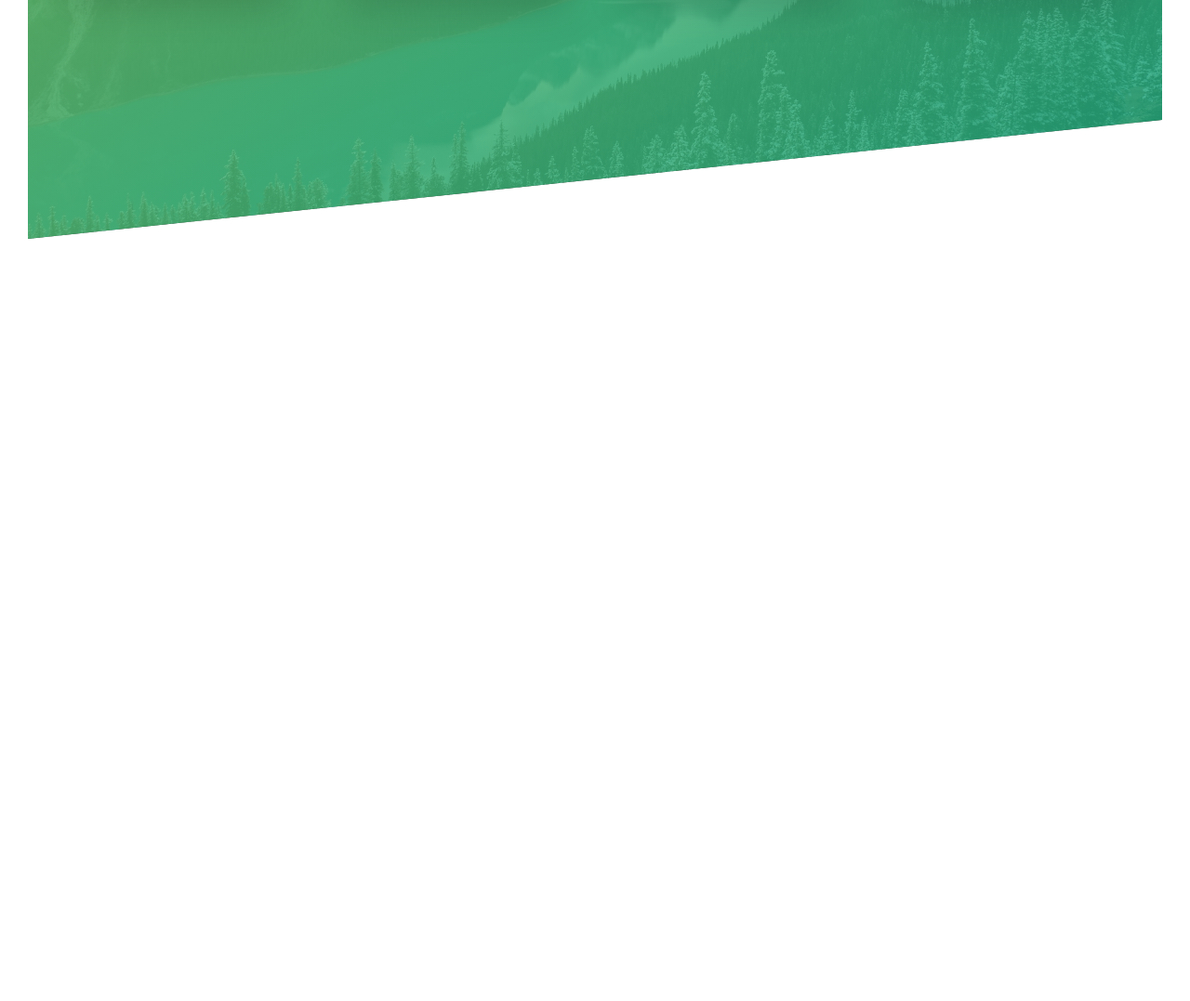
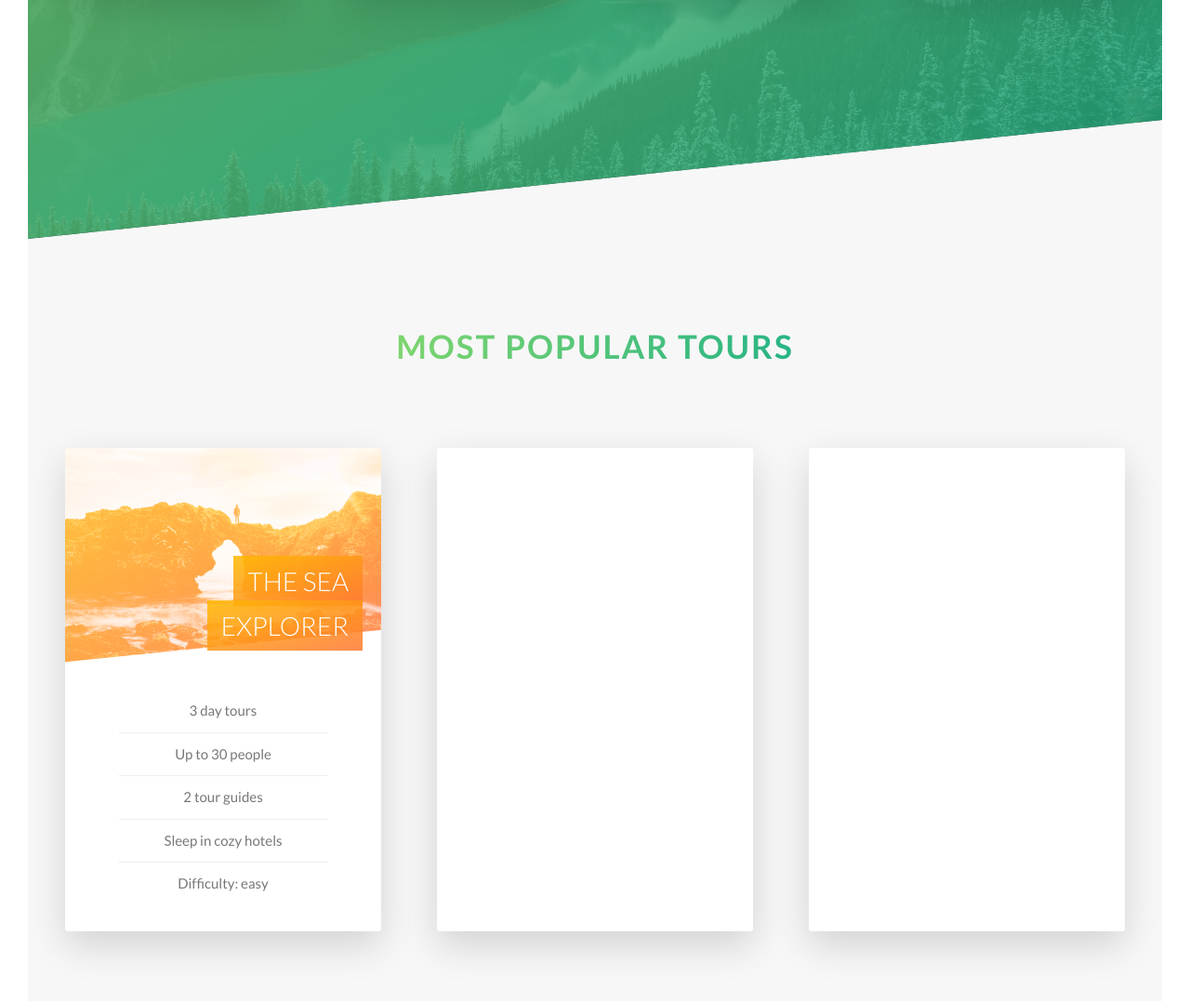
Before and after one commit to larklarky/natours, a website: page starter/index.html in a window 1280 px wide. Shown: the part 1967-3044 px from the top of the page at 93% size. Before the commit the page ends 2224 px from the top, so only its background shows below. Drawn offline with Linux system fonts and the light colour scheme.

Commit message:
start to build the Tours section

```diff
--- a/starter/index.html
+++ b/starter/index.html
@@ -94,6 +94,62 @@
                 </div>
             </section>
 
+            <section class="section-tours">
+                <div class="u-center-text u-margin-bottom-big">
+                    <h2 class="heading-secondary">
+                        Most popular tours
+                    </h2>
+                </div>
+                <div class="row">
+                    <div class="col-1-of-3">
+                        <div class="card">
+                           <div class="card__side card__side--front">
+                                <div class="card__picture card__picture--1">
+                                    &nbsp
+                                </div>
+                                <h4 class="card__heading">
+                                    <span class="card__heading-span card__heading-span--1">
+                                        The Sea Explorer
+                                    </span>
+                                </h4>
+                                <div class="card__details">
+                                    <ul>
+                                        <li>3 day tours</li>
+                                        <li>Up to 30 people</li>
+                                        <li>2 tour guides</li>
+                                        <li>Sleep in cozy hotels</li>
+                                        <li>Difficulty: easy</li>
+                                    </ul>
+                                </div>
+                           </div>
+                           <div class="card__side card__side--back card__side--back-1">
+                                Back
+                           </div>
+                        </div>
+                    </div>
+                    <div class="col-1-of-3">
+                        <div class="card">
+                            <div class="card__side card__side--front">
+                                Front
+                           </div>
+                           <div class="card__side card__side--back card__side--back-2">
+                                Back
+                           </div>
+                        </div>
+                    </div>
+                    <div class="col-1-of-3">
+                        <div class="card">
+                            <div class="card__side card__side--front">
+                                Front
+                           </div>
+                           <div class="card__side card__side--back card__side--back-3">
+                                Back
+                           </div>
+                        </div>
+                    </div>
+                </div>
+            </section>
+
         </main>
 
         <!-- <section class="grid-test">
--- a/starter/sass/abstracts/_variables.scss
+++ b/starter/sass/abstracts/_variables.scss
@@ -5,7 +5,14 @@ $color-primary: #55c57a;
 $color-primary-light: #7ed56f;
 $color-primary-dark: #28b485;
 
+$color-secondary-light: #ffb900;
+$color-secondary-dark: #ff7730;
+
+$color-tertiary-light: #2998ff;
+$color-tertiary-dark: #5643fa;
+
 $color-grey-light-1: #f7f7f7;
+$color-grey-light-2: #eee;
 
 $color-grey-dark: #777;
 $color-white: #fff;
--- /dev/null
+++ b/starter/sass/components/_card.scss
@@ -0,0 +1,115 @@
+.card {
+    perspective: 150rem;
+    -moz-perspective: 150rem;
+    position: relative;
+    height: 52rem;
+
+    &__side {
+        color: white;
+        font-size: 2rem;
+        height: 52rem;
+        transition: all .8s ease;
+        position: absolute;
+        top: 0;
+        left: 0;
+        width: 100%;
+        backface-visibility: hidden;
+        border-radius: 3px;
+        overflow: hidden;
+        box-shadow: 0 1.5rem 4rem rgba($color-black, .15);
+
+        &--front {
+            background-color: $color-white;
+        }
+
+        &--back {
+            transform: rotateY(180deg);
+
+            &-1 {
+                background-image: linear-gradient(to right bottom, $color-secondary-light,  $color-secondary-dark);
+            }
+
+            &-2 {
+                background-image: linear-gradient(to right bottom, $color-primary-light,  $color-primary-dark);
+            }
+
+            &-3 {
+                background-image: linear-gradient(to right bottom, $color-tertiary-light,  $color-tertiary-dark);
+            }
+
+        }
+    }
+
+    &:hover &__side--front {
+        transform: rotateY(-180deg);
+
+    }
+
+    &:hover &__side--back {
+        transform: rotateY(0);
+    }
+
+    //Frontside styling
+
+    &__picture {
+        background-size: cover;
+        height: 23rem;
+        background-blend-mode: screen;
+        clip-path: polygon(0 0, 100% 0, 100% 85%, 0 100%);
+        -webkit-clip-path: polygon(0 0, 100% 0, 100% 85%, 0 100%);
+
+        &--1 {
+            background-image: linear-gradient(to right bottom, $color-secondary-light,  $color-secondary-dark), url(../../img/nat-5.jpg);
+        }
+
+        &--2 {
+            background-image: linear-gradient(to right bottom, $color-primary-light,  $color-primary-dark), url(../../img/nat-6.jpg);
+        }
+
+        &--3 {
+            background-image: linear-gradient(to right bottom, $color-tertiary-light,  $color-tertiary-dark), url(../../img/nat-7.jpg);
+        }
+    }
+
+    &__heading {
+        font-size: 2.8rem;
+        font-weight: 300;
+        text-transform: uppercase;
+        text-align: right;
+        position: absolute;
+        top: 12rem;
+        right: 2rem;
+        width: 75%;
+    }
+
+    &__heading-span {
+        padding: 1rem 1.5rem;
+        -webkit-box-decoration-break: clone;
+        box-decoration-break: clone;
+        &--1 {
+            background-image: linear-gradient(to right bottom, rgba($color-secondary-light, .85), rgba($color-secondary-dark, .85));
+        }
+    }
+
+    &__details {
+        padding: 3rem;
+
+        ul {
+            list-style: none;
+            width: 80%;
+            color: $color-grey-dark;
+            margin: 0 auto;
+
+            li {
+                text-align: center;
+                font-size: 1.5rem;
+                padding: 1rem;
+
+                &:not(:last-child) {
+                    border-bottom: 1px solid $color-grey-light-2;
+                }
+
+            }
+        }
+    }
+}
--- a/starter/sass/main.scss
+++ b/starter/sass/main.scss
@@ -8,6 +8,7 @@
 @import 'base/utilites';
 
 @import 'components/button';
+@import 'components/card';
 @import 'components/composition';
 @import 'components/feature-box';
 
--- a/starter/sass/pages/_home.scss
+++ b/starter/sass/pages/_home.scss
@@ -20,3 +20,9 @@
         transform: skewY(6deg);
     }
 }
+
+.section-tours {
+    background-color: $color-grey-light-1;
+    padding: 25rem 0 50rem 0;
+    margin-top: -10rem;
+}
```
Also changed, not shown: starter/css/style.css, 1 other file.
